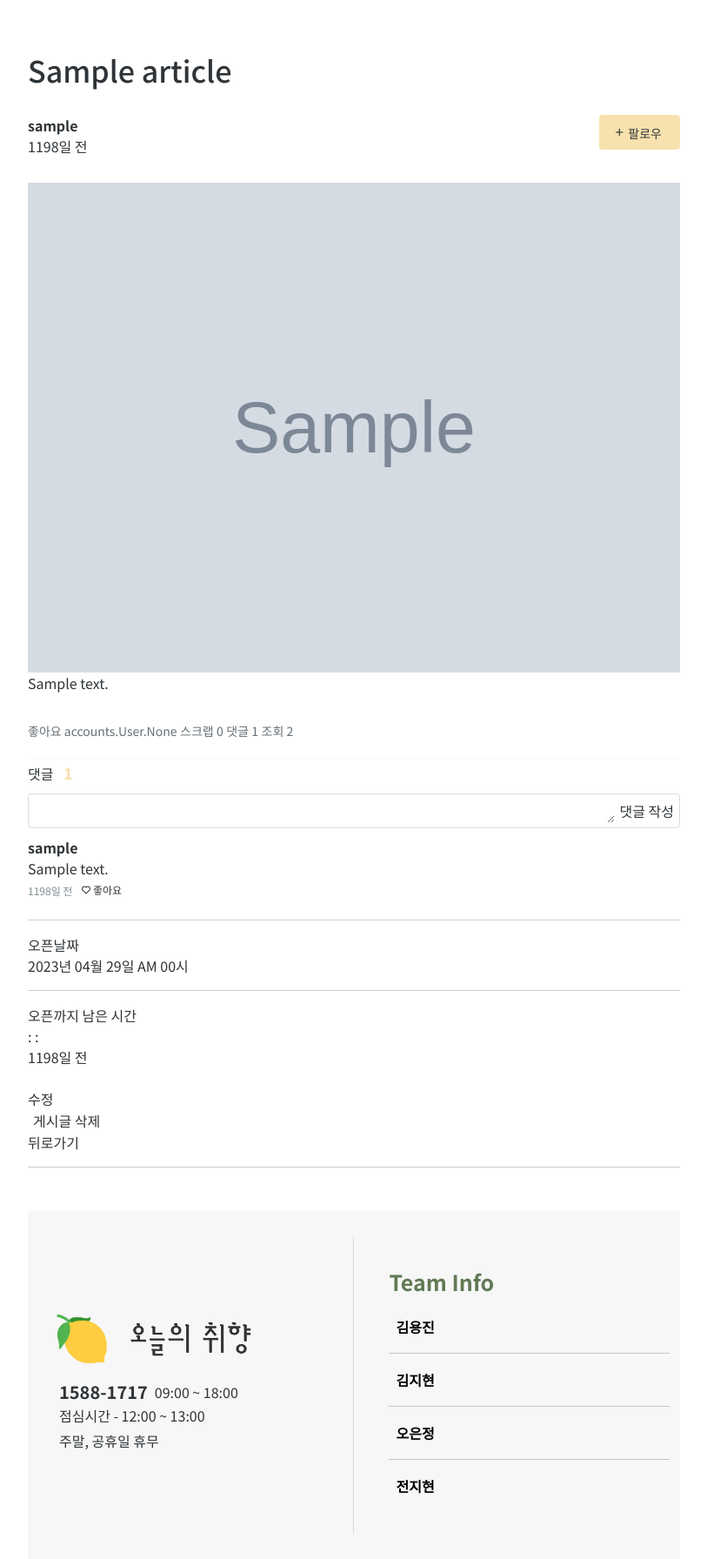
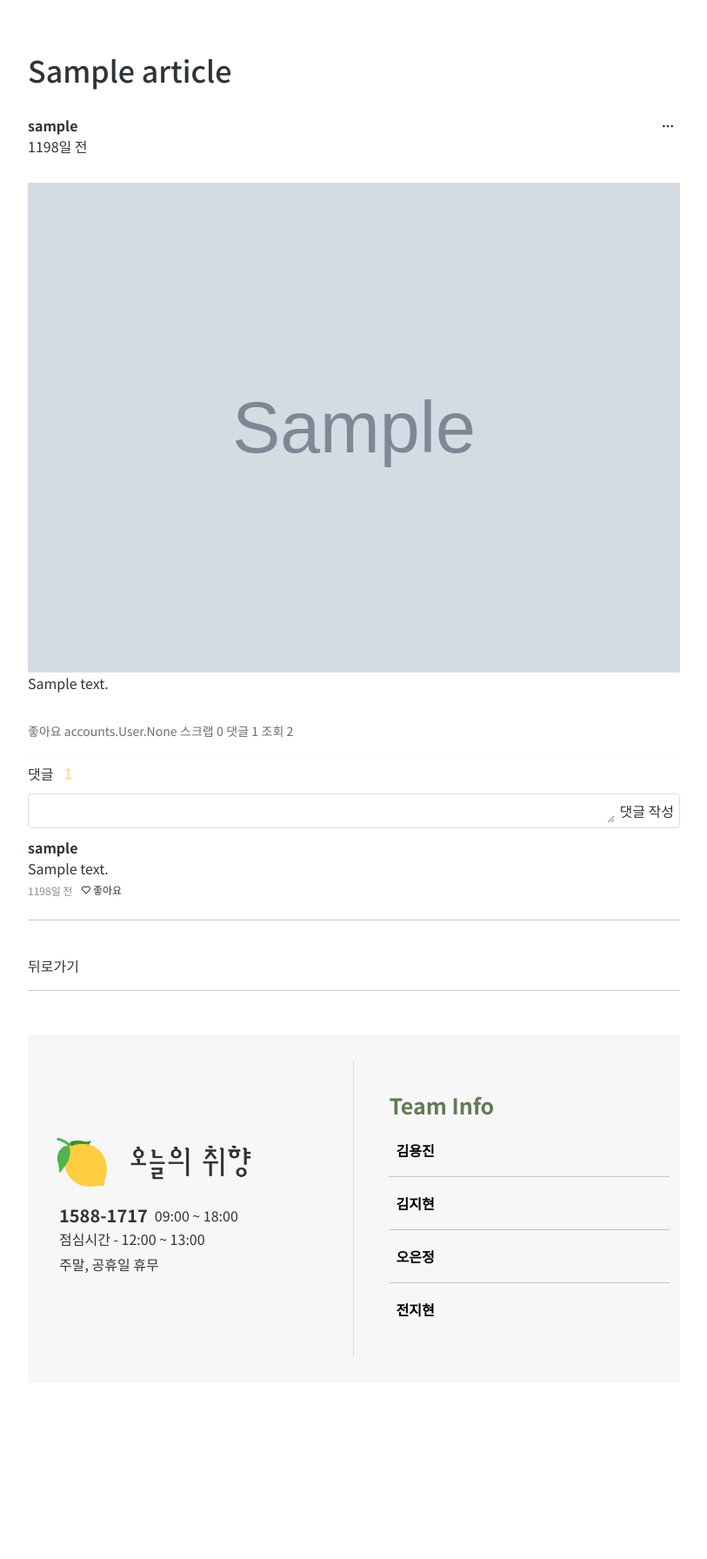
Before and after one commit to rabBit64/Todays-taste, a Django app: page /articles/1/ in a window 1280 px wide. Shown: the part 80-1872 px from the top of the page at 87% size, without its empty margins (233-1046 px from the left). After the commit the page ends 1639 px from the top, so only its background shows below. Run offline with Django 3.2, Linux system fonts and the light colour scheme; a user stored in the database is signed in; tables that the repository leaves empty hold one stand-in row (values such as "Sample post"); grey boxes marked "Sample" are stand-in pictures; some libraries are stand-ins or nearby versions.

Commit message:
fix: detail (follow 버튼 수정 필요)

```diff
--- a/articles/templates/articles/detail.html
+++ b/articles/templates/articles/detail.html
@@ -18,10 +18,31 @@
         <a href="#"><b>{{ article.user }}</b></a>
         <p>{{ article.time_since_created }}</p>
       </div>
-      <button class="follow-button">
-        <span><i class="ri-add-line"></i></span>
-        <a href="#"><span style="margin-right:5px;">팔로우</span></a>
-      </button>
+
+      <!--수정필요-->
+      {% if request.user != article.user %}
+      {% comment %} <form action="{% url 'accounts:follow' article.user.pk %}" method='POST'> {% endcomment %}
+        <button class="follow-button" type='submit'>
+          <span><i class="ri-add-line"></i></span>
+          <span style="margin-right:5px;">팔로우</span>
+        </button>
+      {% else %}
+      <div class="edit-section">
+        <button type="button" aria-label="수정하기, 삭제하기 버튼열기" onclick="openButton()">
+          <i class="ri-more-fill">
+          <div class="dropdown-content" id="mydropdown">
+            <a href="{% url 'articles:update' article.pk %}" method='POST' class="dropdown-text">수정하기</a>
+            <form action="{% url 'articles:delete' article.pk %}" method='POST'>
+                {% csrf_token %}
+                <input type="submit" value='삭제하기' class="dropdown-text" style="color: rgb(255, 119, 119);">
+            </form>
+          </div>
+        </i>
+        </button>
+
+      </div>
+
+      {% endif %}
     </div>
   </div>
   <!--본문-->
@@ -88,7 +109,7 @@
 
 
 
-{% block timer %}
+<!-- {% block timer %}
 <div class="sec7-text-box">
   <p>오픈날짜</p>
   <p class="runTimeCon">2023년 04월 29일 AM 00시</p>
@@ -102,25 +123,19 @@
     <span id="d-day-sec"></span>
   </div>
 </div>
-{% endblock timer %}
-
-
-<p>{{ article.time_since_created }}</p>
+{% endblock timer %} -->
 
 <br>
 
 
 
-{% comment %} 만약 현재 요청 유저와 글쓴이가 같다면 수정, 삭제 가능 {% endcomment %}
-{% if request.user == article.user %}
-<a href="{% url 'articles:update' article.pk %}" method='POST'>수정</a>
-<form action="{% url 'articles:delete' article.pk %}" method='POST'>
-    {% csrf_token %}
-    <input type="submit" value='게시글 삭제'>
-</form>
-{% endif %}
-
 <a href="{% url 'articles:index' %}">뒤로가기</a>
 
 <hr>
 {% endblock content %}
+{% block script %}
+function openButton(){
+  document.getElementById("mydropdown").classList.toggle("show");
+  console.log(document.getElementById("mydropdown"))
+}
+{% endblock script %}
--- a/articles/views.py
+++ b/articles/views.py
@@ -70,11 +70,16 @@ def create(request):
 
 
 
+#팔로우 추가
+from django.contrib.auth import get_user_model
 
 def detail(request,article_pk):
     article = Article.objects.get(pk = article_pk)
     comment_form = CommentForm()
     comments = article.comment_set.all()
+
+    User = get_user_model()
+    # person = User.objects.get(username=username)
 
     # 조회수
     article.view_count += 1
--- a/static/detail/style.css
+++ b/static/detail/style.css
@@ -93,3 +93,28 @@ input[type=submit]{
 .like-text{
   margin-left:2px;
 }
+.edit-section{
+  position:relative;
+  display:inline-block;
+}
+.dropdown-content{
+  position:absolute;
+  background-color:white;
+  z-index:1;
+  box-shadow: rgba(63, 71, 77, 0.2) 0px 4px 10px 0px;
+  border-radius: 6px;
+  width: 120px;
+  padding: 8px;
+  display:none;
+  right:0;
+}
+.dropdown-text{
+  padding:10px;
+}
+.show{
+  display:block;
+}
+button{
+  border:none;
+  background-color:transparent;
+}
--- a/templates/base.html
+++ b/templates/base.html
@@ -1,6 +1,8 @@
 <!DOCTYPE html>
 <html lang="en">
 <head>
+    <!--jquery 추가-->
+    <script src="//code.jquery.com/jquery-3.3.1.min.js"></script>
     <meta charset="UTF-8">
     <meta http-equiv="X-UA-Compatible" content="IE=edge">
     <meta name="viewport" content="width=device-width, initial-scale=1.0">
@@ -68,7 +70,7 @@
 
 
 </head>
-<body style='min-width: 700px;'>
+<body>
 
     <!--네브바-->
     <nav class="navigation-bar">
@@ -224,6 +226,10 @@
     </footer>
 
     <script src="https://cdn.jsdelivr.net/npm/bootstrap@5.3.0-alpha3/dist/js/bootstrap.bundle.min.js" integrity="sha384-ENjdO4Dr2bkBIFxQpeoTz1HIcje39Wm4jDKdf19U8gI4ddQ3GYNS7NTKfAdVQSZe" crossorigin="anonymous"></script>
+<script>
+    {% block script %}
+    {% endblock script %}
+</script>
 </body>
 
 </html>
```
Also changed, not shown: img/img/hay.jpeg (added).
